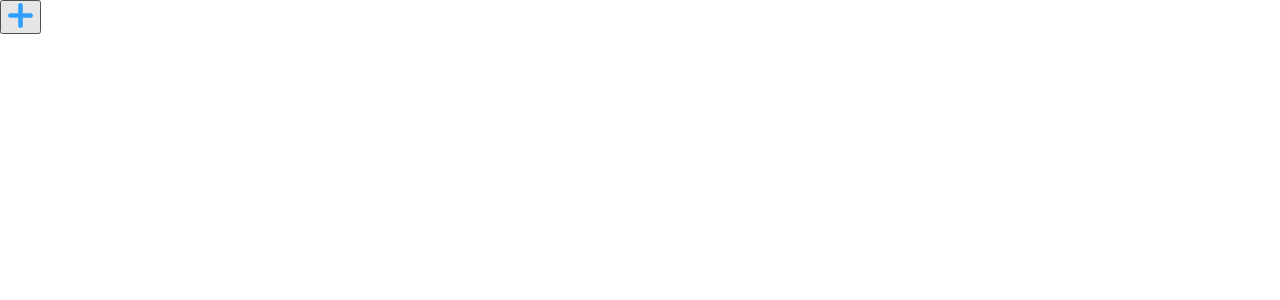
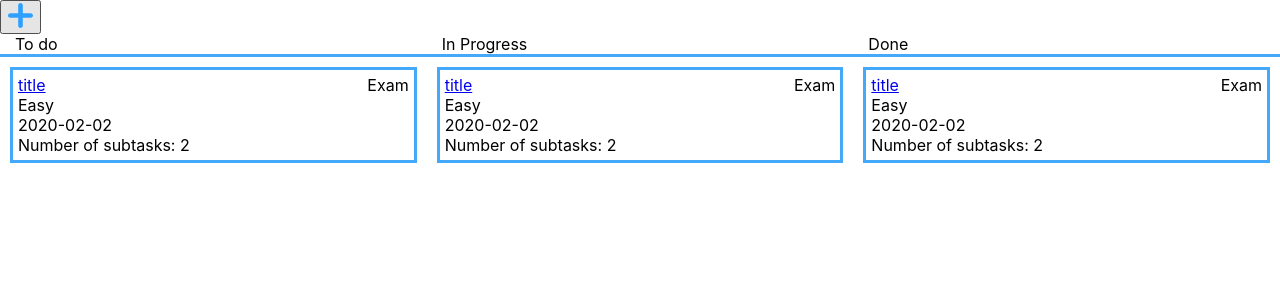
Before and after one commit to JiraStudy/frontend, a JavaScript app: page / in a window 1280 px wide. Shown: the top 300 px of the page. Built offline with nearby package versions, Linux system fonts and the light colour scheme; the HTML template or start-up script is replaced by a standard one.

Commit message:
estructura de tabla de tasks + tasks

```diff
--- a/src/App.js
+++ b/src/App.js
@@ -1,14 +1,38 @@
-import logo from "./logo.svg";
 import "./App.css";
 import AddButton from './components/AddButton';
+import TasksList from "./components/TasksList";
 
 function App() {
+  const tasks = [{
+      id: 'id',
+      title: 'title',
+      deadline: '2020-02-02',
+      difficulty: 'Easy',
+      type: 'Exam',
+      subtasksCount: 2,
+  }]
   return (
     <div className="gradient text-white min-h-screen flex items-center">
         <div>
             <AddButton
                 onClick={() => {window.alert('hola')}}
             />
+            <div style={{
+                display: 'flex'
+            }}>
+                <TasksList
+                    title='To do'
+                    tasks={tasks}
+                />
+                <TasksList
+                    title='In Progress'
+                    tasks={tasks}
+                />
+                <TasksList
+                    title='Done'
+                    tasks={tasks}
+                />
+            </div>
         </div>
     </div>
   );
--- a/src/components/Task.js
+++ b/src/components/Task.js
@@ -0,0 +1,28 @@
+const Task = props => {
+    return (
+        <>
+            <div style={{
+                display: 'flex',
+                'justify-content': 'space-between'
+            }}>
+                <a href={'#'}>
+                    {props.task.title}
+                </a>
+                <span>
+                    {props.task.type}
+                </span>
+            </div>
+
+            <div style={{
+                display: 'flex',
+                'flex-direction': 'column'
+            }}>
+                <span>{props.task.difficulty}</span>
+                {props.task.deadline && <span>{props.task.deadline}</span>}
+                {props.task.subtasksCount && <span>Number of subtasks: {props.task.subtasksCount}</span>}
+            </div>
+        </>
+    )
+}
+
+export default Task
--- a/src/components/TasksList.js
+++ b/src/components/TasksList.js
@@ -0,0 +1,36 @@
+import Task from './Task'
+
+const TasksList = props => {
+    return (
+        <div style={{
+            width: '500px'
+        }}>
+            <div style={{
+                'border-bottom': '3px solid #44A9FB',
+                width: '100%'
+            }}>
+                <span style={{
+                    'margin-left': '15px'
+                }}>
+                    {props.title}
+                </span>
+            </div>
+
+            <div>
+                {props.tasks.map( task => (
+                    <div key={task.id} style={{
+                        padding: '5px',
+                        margin: '10px',
+                        border: '3px solid #44A9FB'
+                    }}>
+                        <Task
+                            task={task}
+                        />
+                    </div>
+                ))}
+            </div>
+        </div>
+    )
+}
+
+export default TasksList
```
